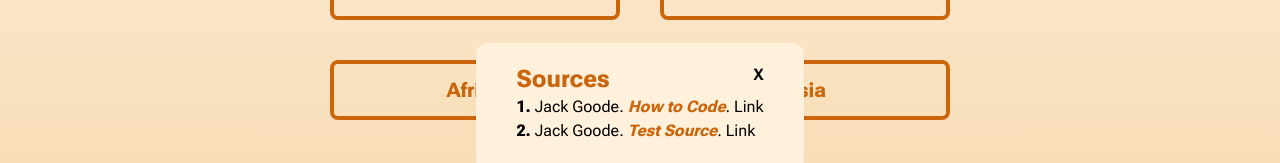
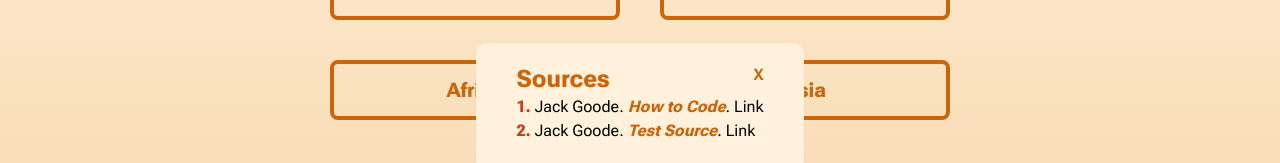
Before and after one commit to jacqueschuis/kafe, a Next.js app: page /dev in a window 1280 px wide. Shown: the part 787-950 px from the top of the page. Built offline with nearby package versions, Linux system fonts and the light colour scheme.

Commit message:
added dark styling to footnote

```diff
--- a/src/app/components/Footnote.jsx
+++ b/src/app/components/Footnote.jsx
@@ -5,16 +5,16 @@ const Footnote = ({sources, expand, sourceClick}) => {
 
 
     return (
-        <animated.section style={expand} id="sources" className={`fixed bottom-0 h-fit w-fit px-10 py-5 bg-brown-100 shadow-sm rounded-t-xl mt-5`}>
-            <div className="flex justify-between">
-                    <h2 className="font-bold text-2xl text-orange-600 dark:text-orange-300">Sources</h2>
+        <animated.section style={expand} id="sources" className={`fixed bottom-0 h-fit w-fit px-10 py-5 bg-brown-100 dark:bg-brown-800 shadow-sm rounded-t-xl mt-5`}>
+            <div className="flex justify-between text-orange-600 dark:text-orange-300">
+                    <h2 className="font-bold text-2xl ">Sources</h2>
                     <b className="cursor-pointer" onClick={sourceClick}>X</b>
             </div>
-            <ul>
+            <ul className="dark:text-brown-100">
                 {
                     sources.map((source, index) => {
                         return(
-                                <li key={`${source.name}${index}`}><span className="font-bold">{source.number}.</span> {source.author}. <span className="font-bold text-orange-600 dark:text-orange-300 italic">{source.title}</span>. <a href={`${source.link}`}>Link</a></li>
+                                <li key={`${source.name}${index}`}><span className="font-bold text-red-500 dark:text-red-300">{source.number}.</span> {source.author}. <span className="font-bold text-orange-600 dark:text-orange-300 italic">{source.title}</span>. <a href={`${source.link}`}>Link</a></li>
                         )
                     })
                 }
```
